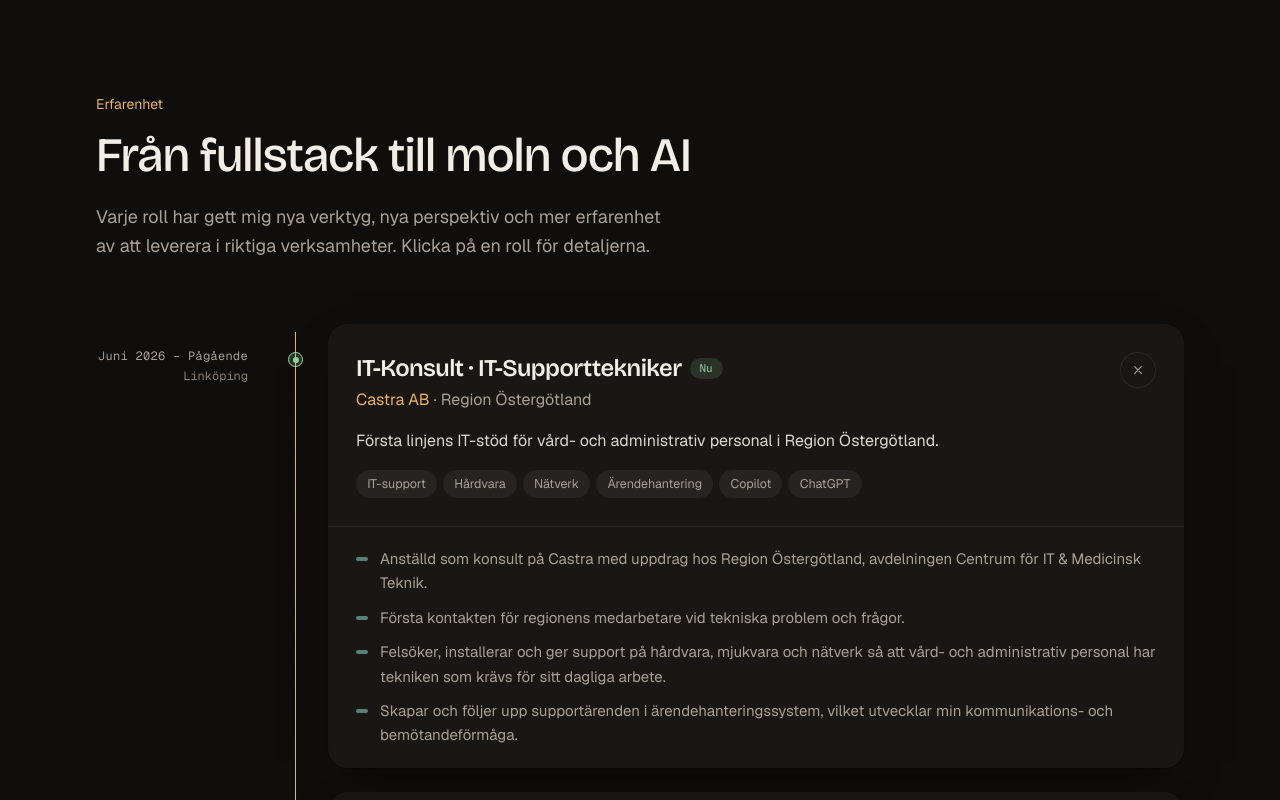
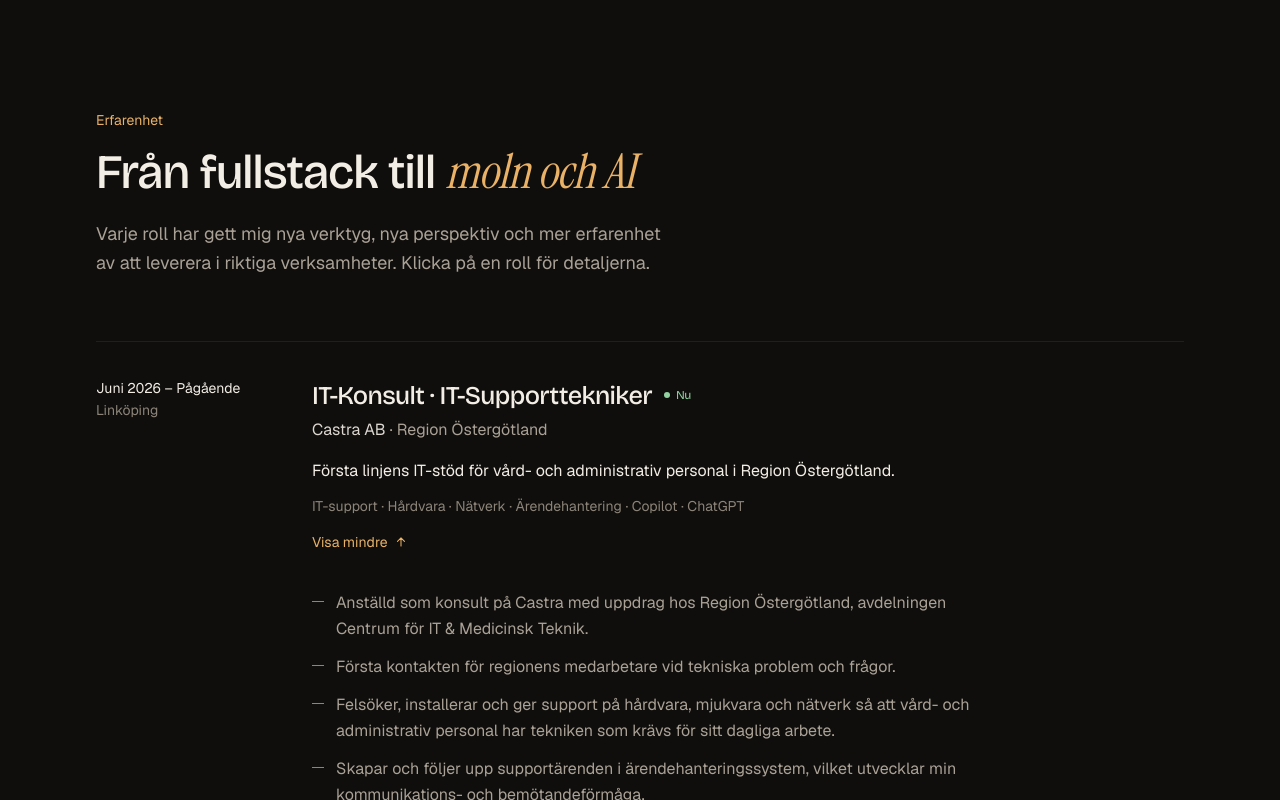
Before and after one commit to Harunsystemdeveloper/portfolio, a Next.js app: page / in a window 1280 px wide. Shown: the part 1920-2720 px from the top of the page. Built offline with nearby package versions, Linux system fonts and the light colour scheme.

Commit message:
Gjort om erfarenheten till luftiga rader utan kort

```diff
--- a/src/components/Experience.tsx
+++ b/src/components/Experience.tsx
@@ -7,75 +7,58 @@ export default function Experience() {
   return (
     <Section
       id="erfarenhet"
-      index="02"
       eyebrow="Erfarenhet"
       title={
         <>
-          Från fullstack till <span className="text-gradient">moln och AI</span>
+          Från fullstack till <span className="accent text-gold">moln och AI</span>
         </>
       }
       lead="Varje roll har gett mig nya verktyg, nya perspektiv och mer erfarenhet av att leverera i riktiga verksamheter. Klicka på en roll för detaljerna."
+      className="py-16 sm:py-28"
     >
-      <ol className="relative">
-        {/* Tidslinjen: en svag bas och en färgad linje som fylls i när man scrollar */}
-        <span aria-hidden className="absolute top-2 bottom-2 left-[7px] w-px bg-line md:left-[calc(12rem+7px)]" />
-        <span
-          aria-hidden
-          className="timeline-fill absolute top-2 bottom-2 left-[7px] w-px bg-gradient-to-b from-gold via-cyan to-cyan/0 md:left-[calc(12rem+7px)]"
-        />
+      <ol>
+        {experiences.map((job, i) => (
+          <Reveal
+            as="li"
+            key={`${job.company}-${job.role}`}
+            delay={Math.min(i, 3) * 0.05}
+            className="border-t border-line last:border-b"
+          >
+            <details className="group" open={job.current}>
+              <summary className="grid cursor-pointer gap-x-10 gap-y-2 py-7 transition-colors md:grid-cols-[11rem_1fr] md:py-9">
+                <div className="text-sm text-muted tabular-nums">
+                  <p className={job.current ? "text-fg" : ""}>{job.period}</p>
+                  {job.location && <p className="mt-0.5 text-subtle">{job.location}</p>}
+                </div>
 
-        {experiences.map((job, i) => (
-          <Reveal as="li" key={`${job.company}-${job.role}`} delay={0.04 * i} className="relative pb-6 pl-9 last:pb-0 md:grid md:grid-cols-[12rem_1fr] md:pl-0">
-            <div className="mb-3 md:mb-0 md:pt-6 md:pr-10 md:text-right">
-              <p className="font-mono text-xs tracking-wide text-muted">{job.period}</p>
-              {job.location && <p className="mt-1 font-mono text-xs text-subtle">{job.location}</p>}
-            </div>
-
-            <span
-              aria-hidden
-              className={`absolute top-1.5 left-0 grid h-[15px] w-[15px] place-items-center rounded-full border md:top-7 md:left-[12rem] ${
-                job.current ? "border-green bg-green/20" : "border-line-strong bg-bg"
-              }`}
-            >
-              <span className={`h-1.5 w-1.5 rounded-full ${job.current ? "bg-green" : "bg-subtle"}`} />
-              {job.current && (
-                <span className="motion-pulse absolute inset-0 animate-ping rounded-full border border-green opacity-60" />
-              )}
-            </span>
-
-            <details className="card spot group md:ml-10" open={job.current}>
-              <summary className="cursor-pointer rounded-[inherit] p-5 sm:p-7">
-                <div className="flex items-start justify-between gap-4">
-                  <div className="min-w-0">
-                    <div className="flex flex-wrap items-center gap-2">
-                      <h3 className="font-display text-xl font-semibold tracking-tight sm:text-2xl">{job.role}</h3>
-                      {job.current && (
-                        <span className="rounded-full bg-green/15 px-2.5 py-0.5 font-mono text-[11px] text-green">Nu</span>
-                      )}
-                    </div>
-                    <p className="mt-1 text-gold">
-                      {job.company}
-                      {job.context && <span className="text-muted"> · {job.context}</span>}
-                    </p>
-                    <p className="mt-4 max-w-2xl leading-relaxed text-fg/90 text-pretty">{job.highlight}</p>
-                    <ul className="mt-4 flex flex-wrap gap-1.5" aria-label="Tekniker och områden">
-                      {job.tags.map((tag) => (
-                        <li key={tag} className="chip">
-                          {tag}
-                        </li>
-                      ))}
-                    </ul>
-                  </div>
-                  <span className="grid h-9 w-9 shrink-0 place-items-center rounded-full border border-line text-muted transition group-open:rotate-45 group-hover:border-cyan group-hover:text-cyan">
-                    <Icon name="plus" width={16} height={16} />
-                    <span className="sr-only">Visa detaljer</span>
+                <div className="min-w-0">
+                  <h3 className="font-display text-xl leading-snug font-medium tracking-tight transition-colors group-hover:text-gold sm:text-[1.6rem]">
+                    {job.role}
+                    {job.current && (
+                      <span className="ml-3 inline-flex translate-y-[-3px] items-center gap-1.5 align-middle text-xs font-normal text-green">
+                        <span className="h-1.5 w-1.5 rounded-full bg-green" />
+                        Nu
+                      </span>
+                    )}
+                  </h3>
+                  <p className="mt-1 text-muted">
+                    <span className="text-fg/90">{job.company}</span>
+                    {job.context && <span> · {job.context}</span>}
+                  </p>
+                  <p className="mt-4 max-w-2xl leading-relaxed text-pretty">{job.highlight}</p>
+                  <p className="mt-3 text-sm text-subtle">{job.tags.join(" · ")}</p>
+                  <span className="mt-4 inline-flex items-center gap-1.5 text-sm text-gold">
+                    <span className="group-open:hidden">Läs mer</span>
+                    <span className="hidden group-open:inline">Visa mindre</span>
+                    <Icon name="arrow" width={14} height={14} className="rotate-90 transition-transform group-open:-rotate-90" />
                   </span>
                 </div>
               </summary>
-              <ul className="space-y-2.5 border-t border-line px-5 py-5 sm:px-7">
+
+              <ul className="space-y-3 pb-9 md:ml-[calc(11rem+2.5rem)]">
                 {job.bullets.map((bullet) => (
-                  <li key={bullet} className="flex gap-3 text-[15px] leading-relaxed text-muted">
-                    <span aria-hidden className="mt-2.5 h-1 w-3 shrink-0 rounded-full bg-cyan/60" />
+                  <li key={bullet} className="flex max-w-2xl gap-3 leading-relaxed text-muted">
+                    <span aria-hidden className="mt-[0.7em] h-px w-3 shrink-0 bg-gold/70" />
                     {bullet}
                   </li>
                 ))}
```
